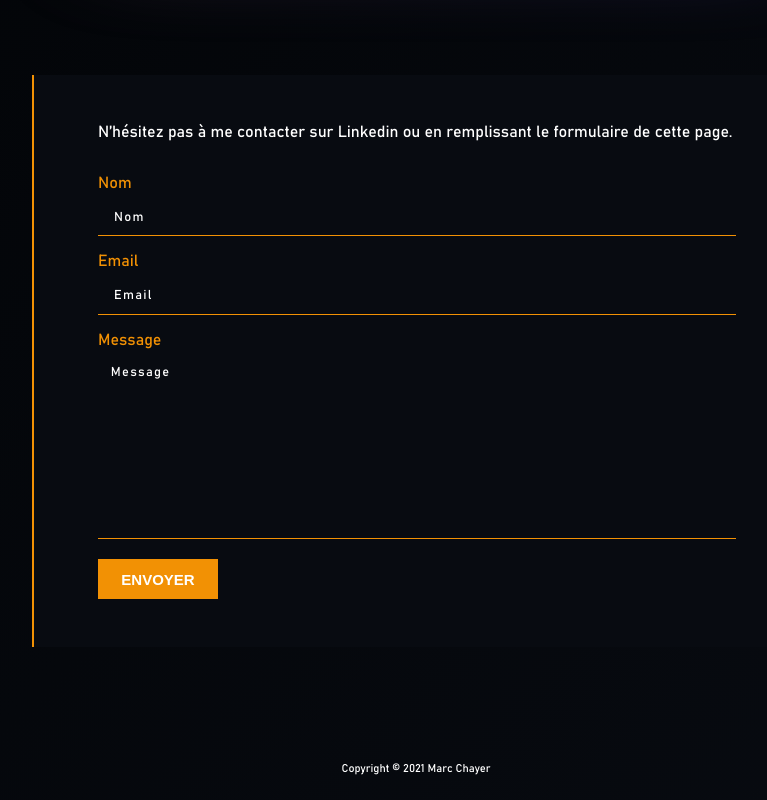
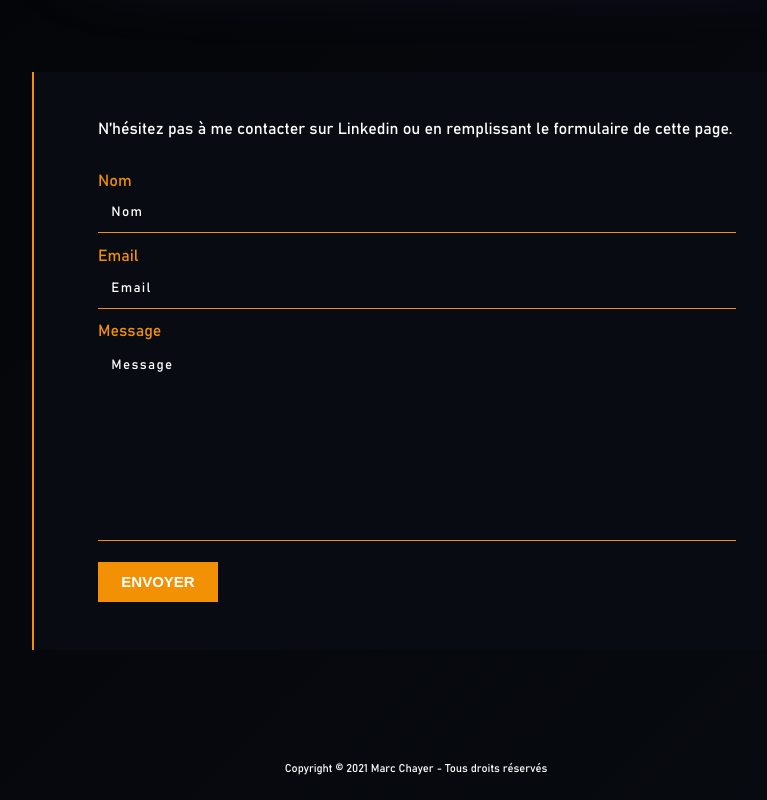
Before and after one commit to MarcChayer/portfolio, a React app: page / in a window 1280 px wide. Shown: the part 2439-3239 px from the top of the page, without its empty margins (224-991 px from the left). Built offline with nearby package versions, Linux system fonts and the light colour scheme.

Commit message:
update style hover for form contact

```diff
--- a/src/components/About/index.js
+++ b/src/components/About/index.js
@@ -85,9 +85,6 @@ const About = () => {
     </div>
   );
 };
-// About.propTypes = {
-
-// };
 
 // == Export
 export default About;
--- a/src/components/Contact/index.js
+++ b/src/components/Contact/index.js
@@ -92,7 +92,7 @@ const Contact = () => {
                   onChange={(e) => setMessage(e.target.value)}
                   placeholder="Message"
                   value={message}
-                  className="contact__container__form__paragraph__input__message"
+                  className="contact__container__form__paragraph__message"
                   rows="10"
                   autoComplete="off"
                 />
--- a/src/components/Contact/style.scss
+++ b/src/components/Contact/style.scss
@@ -63,7 +63,8 @@
       }
       &__paragraph {
         &__input {
-          font-size: 1em;
+          font-family: 'bahnschrift';
+          letter-spacing: 0.1em;
           height: 40px;
           width: 100%;
           border: none;
@@ -73,10 +74,15 @@
           margin-top: 0.2em;
           background-color: transparent;
           color: white;
+          box-sizing:border-box;
+          -webkit-box-sizing:border-box;
+        }
+        &__input:hover, &__input:focus {
+          border-bottom: 2px solid vars.$secondary-color;
+        }
         &__message {
           font-family: 'bahnschrift';
           letter-spacing: 0.1em;
-            font-size: 0.8em;
           width: 100%;
           resize: none;
           margin-top: 0.2em;
@@ -86,23 +92,15 @@
           border-bottom : 1px solid vars.$secondary-color;
           background-color: transparent;
           color: white;
+          box-sizing:border-box;
+          -webkit-box-sizing:border-box;
         }
         &__message:hover, &__message:focus{
           border-bottom: 2px solid vars.$secondary-color;
+          margin-bottom: -1px;
         }
-        }
-        &__input:hover, &__input:focus {
-          border-bottom: 2px solid vars.$secondary-color;
-        }
-        &__input::placeholder{
-          font-family: 'bahnschrift';
-          letter-spacing: 0.1em;
-          font-size: 0.8em;
-        }
-        &__message::placeholder {
-          font-family: 'bahnschrift';
-          letter-spacing: 0.1em;
-          font-size: 0.8em;
+        &__message::placeholder{
+          color: white;
         }
         &__formButton {
           display: block;
--- a/src/components/Footer/index.js
+++ b/src/components/Footer/index.js
@@ -11,7 +11,7 @@ const About = () => {
     <div className="footer" >
       <section className="footer__mentions">
         <ul className="footer__mentions__left">
-          <li className="footer__mentions__oneInfo">Copyright © 2021 Marc Chayer</li>
+          <li className="footer__mentions__oneInfo">Copyright © 2021 Marc Chayer - Tous droits réservés</li>
         </ul>
       </section>
     </div>
```
Lines whose indentation alone changed are shown as unchanged.
